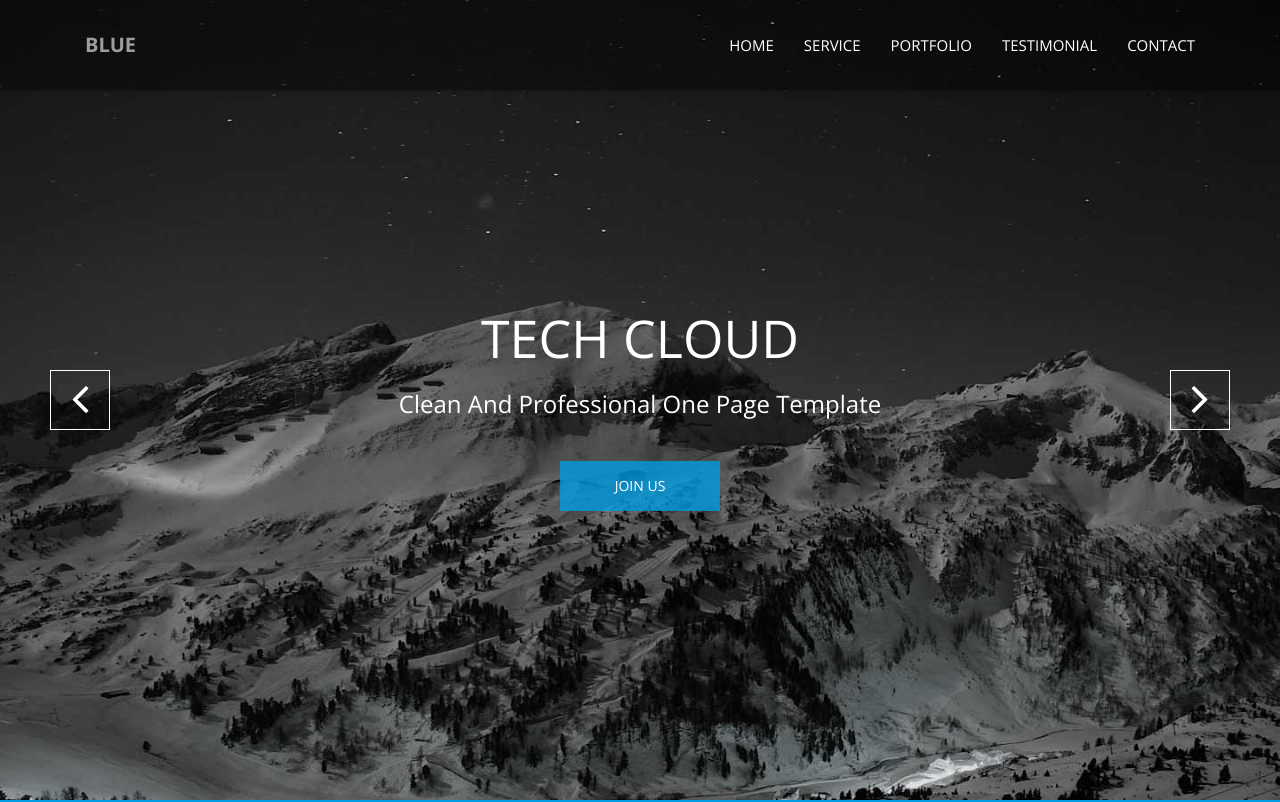
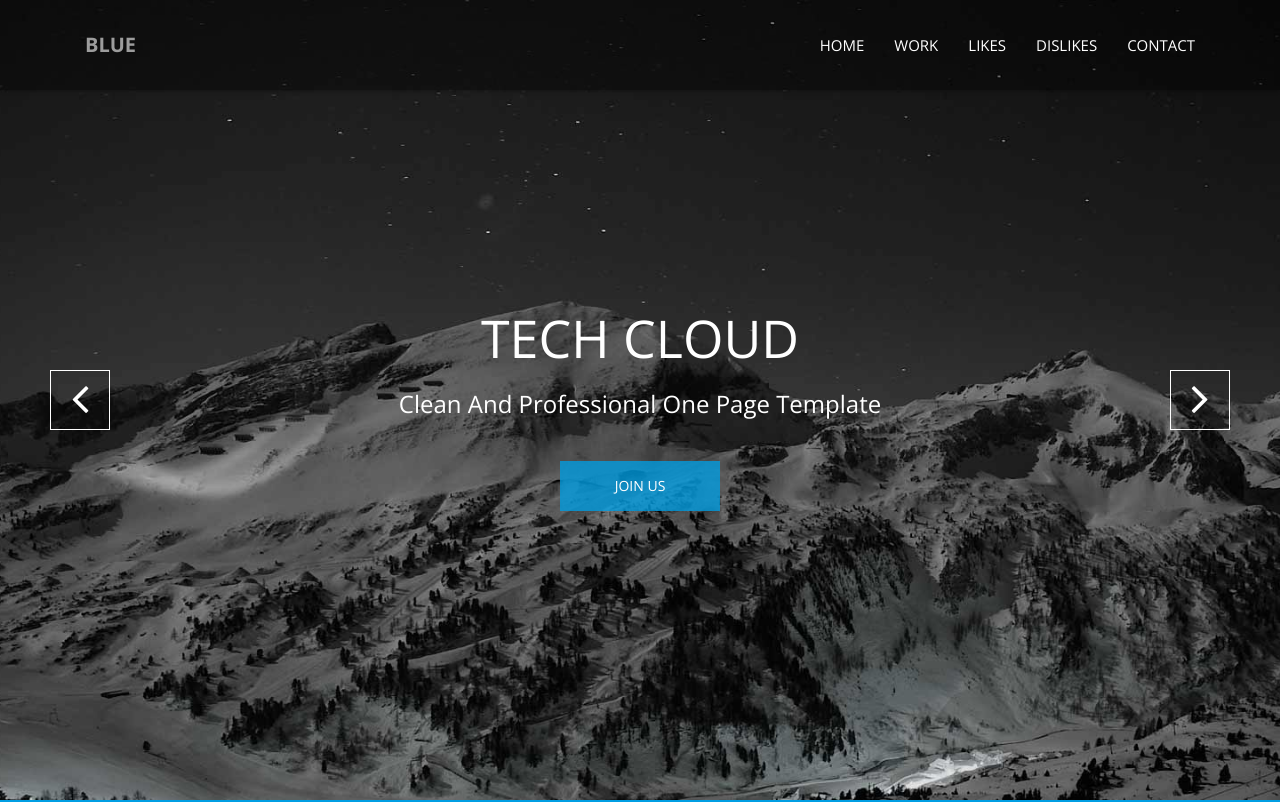
Before and after one commit to SknightS/Theme, a plain HTML site: page index.html in a window 1280 px wide. Shown: the top 802 px of the page. Drawn offline with nearby package versions, Linux system fonts and the light colour scheme; some packages are replaced by stand-ins of ours.

Commit message:
navigation upload

```diff
--- a/index.html
+++ b/index.html
@@ -78,9 +78,9 @@
                 <nav class="collapse navbar-collapse navbar-right" role="navigation">
                     <ul id="nav" class="nav navbar-nav">
                         <li><a href="#body">Home</a></li>
-                        <li><a href="#service">Service</a></li>
-                        <li><a href="#portfolio">portfolio</a></li>
-                        <li><a href="#testimonials">Testimonial</a></li>
+                        <li><a href="#service">Work</a></li>
+                        <li><a href="#portfolio">Likes</a></li>
+                        <li><a href="#testimonials">Dislikes</a></li>
 
                         <li><a href="#contact">Contact</a></li>
                     </ul>
```
